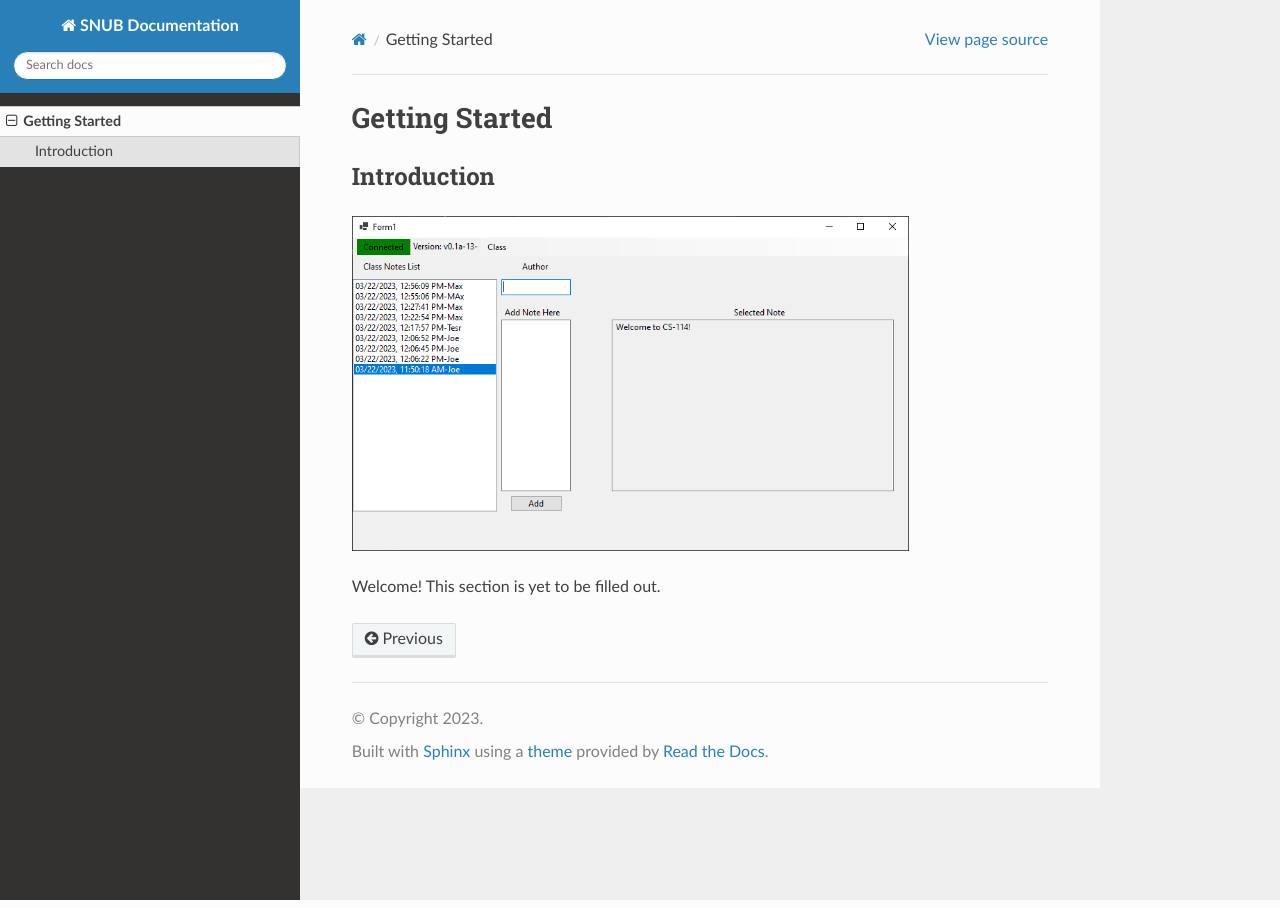
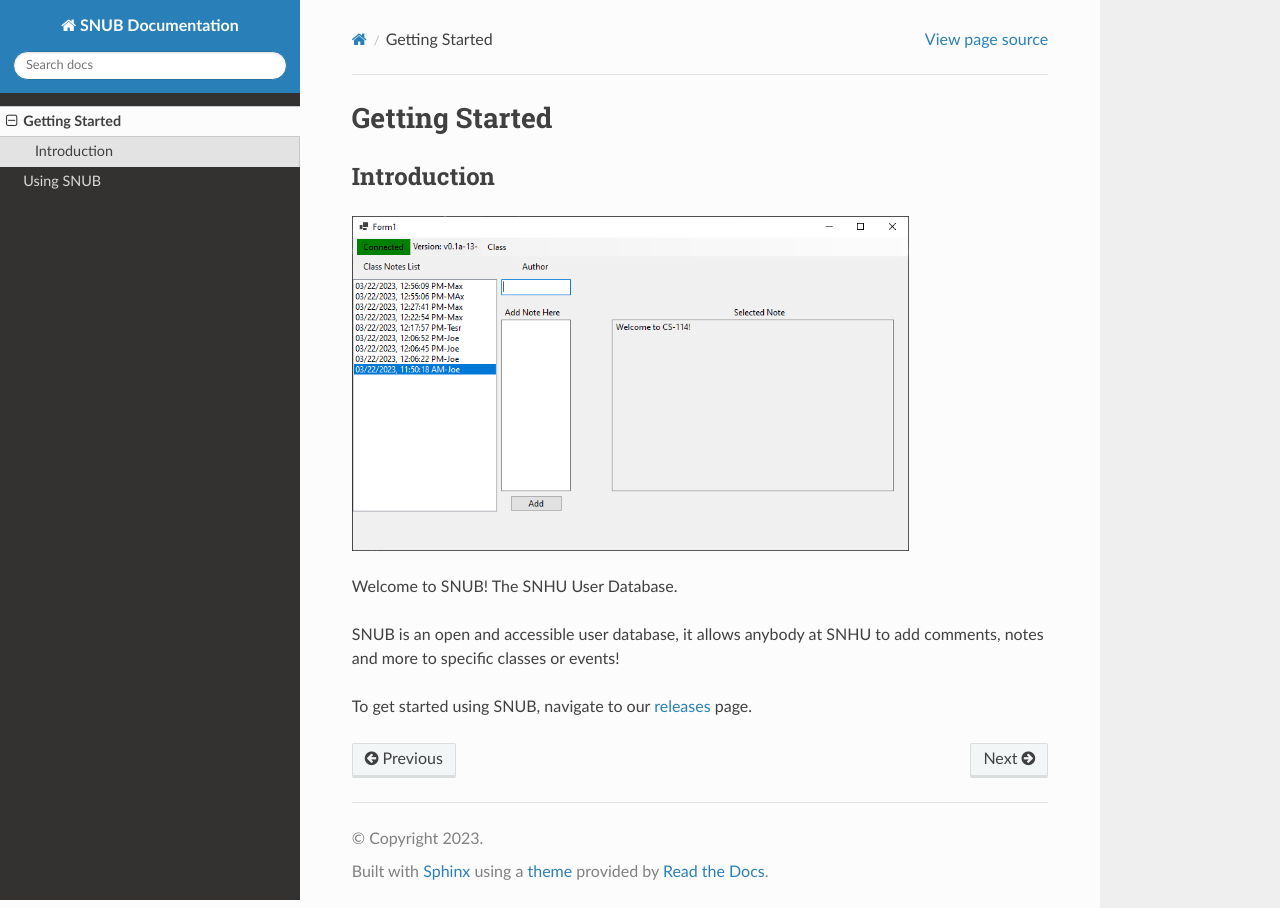
Before and after one commit to KenwoodFox/SNUB, a Sphinx documentation site: the page built from Docs/introduction/getting-started.rst, in a window 1280 px wide. Built offline with Sphinx 7.4.7 and the Read the Docs theme 2.0.0, drawn with Linux system fonts in a browser that asks for light colours; pages that are not in the unit, such as notebooks, are missing from menus.

```diff
--- a/Docs/index.rst
+++ b/Docs/index.rst
@@ -6,5 +6,4 @@ SNUB Docs
    :glob:
 
    introduction/getting-started
-   service/service
-   service/assembly
+   usage/usage
--- a/Docs/introduction/getting-started.rst
+++ b/Docs/introduction/getting-started.rst
@@ -8,4 +8,12 @@ Introduction
   :width: 80%
   :alt: Initial Render
 
-Welcome! This section is yet to be filled out.
+Welcome to SNUB! The SNHU User Database.
+
+SNUB is an open and accessible user database, it allows anybody
+at SNHU to add comments, notes and more to specific classes or events!
+
+To get started using SNUB, navigate to our `releases`_ page.
+
+
+.. _releases: https://github.com/KenwoodFox/SNUB/releases
```
Also changed, not shown: Docs/usage/usage.rst (added, +8 -0 lines), Docs/SNUB Presentation/Resources/github.png (added), 3 other files.
